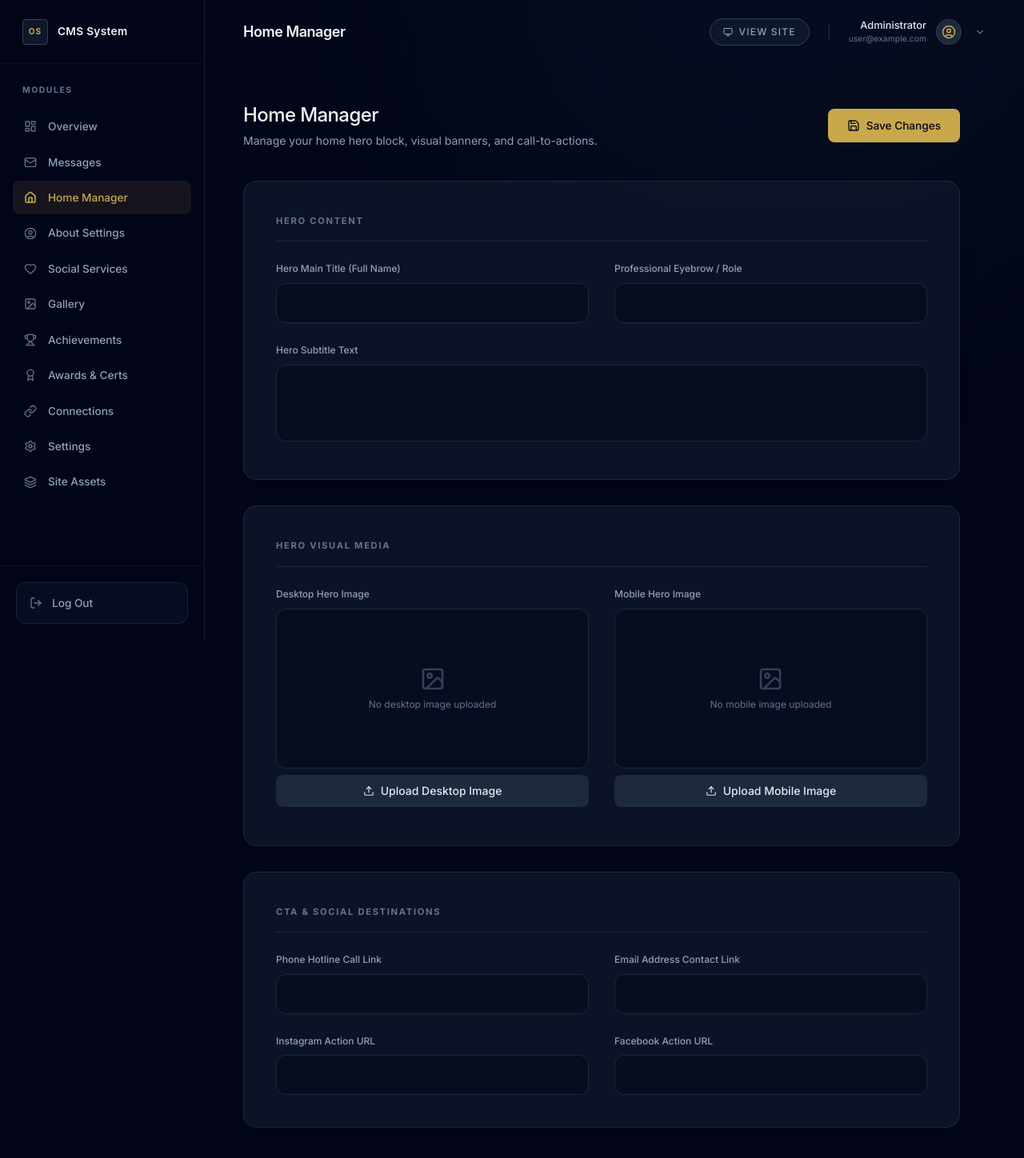
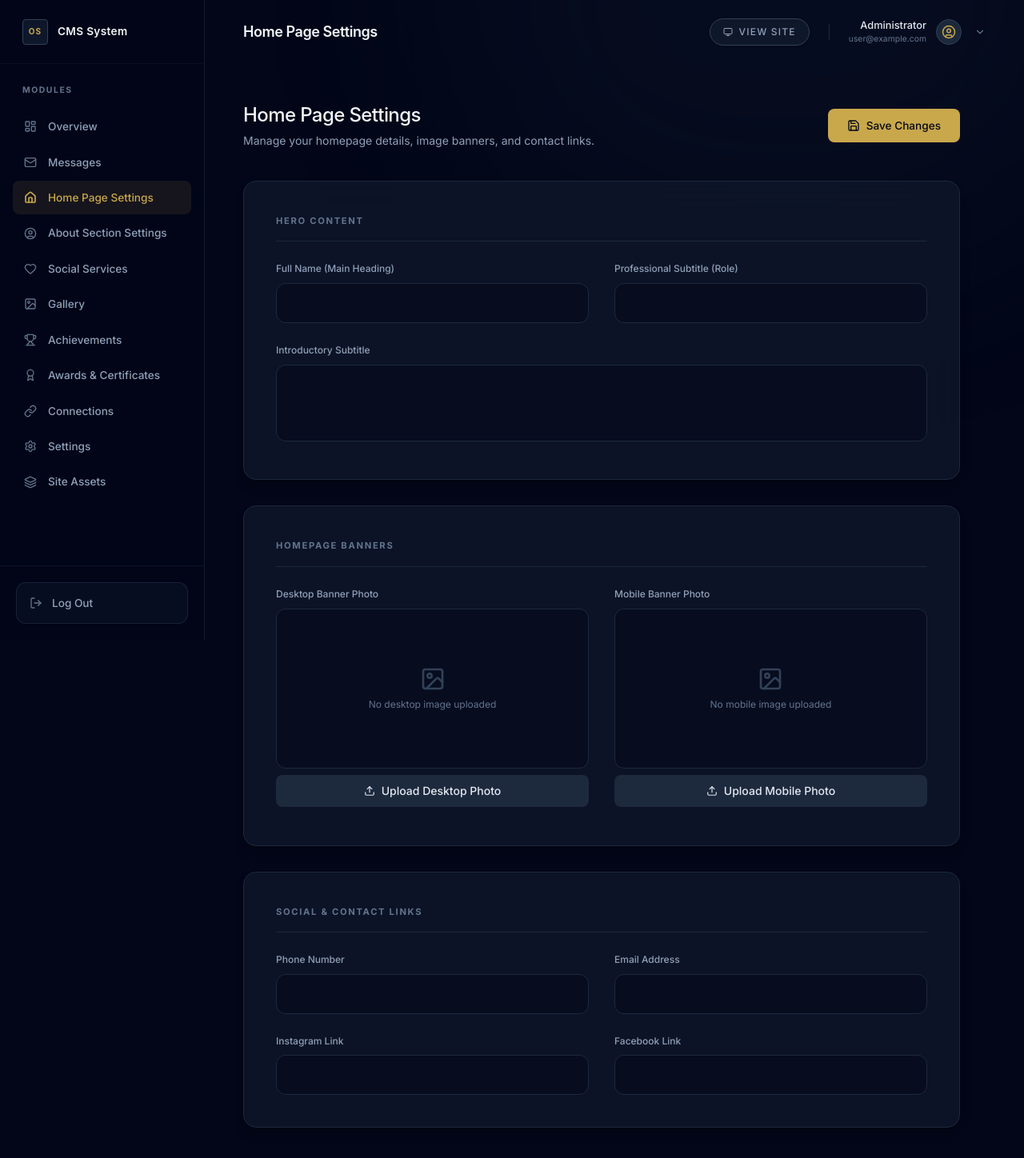
Before and after one commit to addielaruework-star/Mohd-Basharat, a React (Vite) app in the folder basharat ullaha/: page /admin/home in a window 1280 px wide. Shown: the top 1448 px of the page at 80% size. Built offline with nearby package versions, Linux system fonts and the light colour scheme; no server answers; the database is empty; sample sign-in values are in the browser's storage.

Commit message:
feat(cms): perform simplification pass on sidebar labels and manager headings/inputs for non-technical user ease

```diff
--- a/basharat ullaha/src/pages/admin/AdminLayout.jsx
+++ b/basharat ullaha/src/pages/admin/AdminLayout.jsx
@@ -13,12 +13,12 @@ import { db } from '../../lib/firebase';
 const navItems = [
   { to: '/admin/dashboard',    icon: LayoutDashboard, label: 'Overview', exact: true },
   { to: '/admin/messages',     icon: Mail,            label: 'Messages', badge: true },
-  { to: '/admin/home',         icon: HomeIcon,        label: 'Home Manager' },
-  { to: '/admin/about',        icon: UserCircle,      label: 'About Settings' },
+  { to: '/admin/home',         icon: HomeIcon,        label: 'Home Page Settings' },
+  { to: '/admin/about',        icon: UserCircle,      label: 'About Section Settings' },
   { to: '/admin/services',     icon: Heart,           label: 'Social Services' },
   { to: '/admin/gallery',      icon: ImageIcon,       label: 'Gallery' },
   { to: '/admin/achievements', icon: Trophy,          label: 'Achievements' },
-  { to: '/admin/recognition',  icon: Award,           label: 'Awards & Certs' },
+  { to: '/admin/recognition',  icon: Award,           label: 'Awards & Certificates' },
   { to: '/admin/connections',  icon: LinkIcon,        label: 'Connections' },
   { to: '/admin/settings',     icon: Settings,        label: 'Settings' },
   { to: '/admin/site-assets',  icon: Layers,          label: 'Site Assets' },
--- a/basharat ullaha/src/pages/admin/Dashboard.jsx
+++ b/basharat ullaha/src/pages/admin/Dashboard.jsx
@@ -6,13 +6,13 @@ import { collection, query, orderBy, limit, onSnapshot } from 'firebase/firestor
 
 const overviewActions = [
   { label: 'Messages Inbox', to: '/admin/messages', icon: Mail },
-  { label: 'Profile Settings', to: '/admin/profile', icon: UserCircle },
+  { label: 'About Section Settings', to: '/admin/about', icon: UserCircle },
   { label: 'Gallery Management', to: '/admin/gallery', icon: ImageIcon },
-  { label: 'Awards & Honors', to: '/admin/awards', icon: Award },
+  { label: 'Awards & Certificates', to: '/admin/recognition', icon: Award },
 ];
 
 const contentCards = [
-  { title: 'Update Biography', desc: 'Modify your personal bio and hero subtitle.', to: '/admin/profile', icon: UserCircle },
+  { title: 'Update Biography', desc: 'Modify your personal bio and hero subtitle.', to: '/admin/about', icon: UserCircle },
   { title: 'Upload Photos', desc: 'Add new images to your public gallery.', to: '/admin/gallery', icon: ImageIcon },
   { title: 'Add Achievement', desc: 'Record a new milestone in your career.', to: '/admin/achievements', icon: Trophy },
   { title: 'Manage Connections', desc: 'Update links to affiliated organizations.', to: '/admin/connections', icon: LinkIcon },
--- a/basharat ullaha/src/pages/admin/HomeManager.jsx
+++ b/basharat ullaha/src/pages/admin/HomeManager.jsx
@@ -123,8 +123,8 @@ export default function HomeManager() {
     <div className="max-w-4xl pb-12 animate-enter">
       <div className="mb-10 flex flex-col sm:flex-row justify-between items-start sm:items-center gap-6">
         <div>
-          <h2 className="font-sans font-medium text-2xl text-slate-100 tracking-tight">Home Manager</h2>
-          <p className="text-sm text-slate-400 mt-1.5">Manage your home hero block, visual banners, and call-to-actions.</p>
+          <h2 className="font-sans font-medium text-2xl text-slate-100 tracking-tight">Home Page Settings</h2>
+          <p className="text-sm text-slate-400 mt-1.5">Manage your homepage details, image banners, and contact links.</p>
         </div>
         <button
           onClick={handleSave}
@@ -155,18 +155,18 @@ export default function HomeManager() {
           <h3 className="text-[0.7rem] font-bold text-slate-500 uppercase tracking-[0.15em] mb-6 border-b border-slate-800 pb-4">Hero Content</h3>
           <div className="grid grid-cols-1 md:grid-cols-2 gap-8 mb-6">
             <div className="space-y-2">
-              <label className="block text-[0.75rem] font-medium text-slate-400">Hero Main Title (Full Name)</label>
+              <label className="block text-[0.75rem] font-medium text-slate-400">Full Name (Main Heading)</label>
               <input type="text" name="name" value={formData.name} onChange={handleChange}
                 className="w-full px-4 py-3 bg-slate-950/50 border border-slate-800 rounded-xl focus:outline-none focus:border-[#c9a84c]/50 focus:bg-slate-900 text-slate-200 transition-all text-[0.9rem]" />
             </div>
             <div className="space-y-2">
-              <label className="block text-[0.75rem] font-medium text-slate-400">Professional Eyebrow / Role</label>
+              <label className="block text-[0.75rem] font-medium text-slate-400">Professional Subtitle (Role)</label>
               <input type="text" name="role" value={formData.role} onChange={handleChange}
                 className="w-full px-4 py-3 bg-slate-950/50 border border-slate-800 rounded-xl focus:outline-none focus:border-[#c9a84c]/50 focus:bg-slate-900 text-slate-200 transition-all text-[0.9rem]" />
             </div>
           </div>
           <div className="space-y-2">
-            <label className="block text-[0.75rem] font-medium text-slate-400">Hero Subtitle Text</label>
+            <label className="block text-[0.75rem] font-medium text-slate-400">Introductory Subtitle</label>
             <textarea name="heroSubtitle" value={formData.heroSubtitle} onChange={handleChange} rows="3"
               className="w-full px-4 py-3 bg-slate-950/50 border border-slate-800 rounded-xl focus:outline-none focus:border-[#c9a84c]/50 focus:bg-slate-900 text-slate-200 transition-all text-[0.9rem] resize-none leading-relaxed"></textarea>
           </div>
@@ -174,12 +174,12 @@ export default function HomeManager() {
 
         {/* Hero Visual Banners */}
         <div className="bg-slate-900/80 backdrop-blur-xl rounded-2xl border border-slate-800 p-8 lg:p-10 shadow-lg shadow-black/20">
-          <h3 className="text-[0.7rem] font-bold text-slate-500 uppercase tracking-[0.15em] mb-6 border-b border-slate-800 pb-4">Hero Visual Media</h3>
+          <h3 className="text-[0.7rem] font-bold text-slate-500 uppercase tracking-[0.15em] mb-6 border-b border-slate-800 pb-4">Homepage Banners</h3>
           <div className="grid grid-cols-1 md:grid-cols-2 gap-8">
 
             {/* Desktop Hero Image */}
             <div className="space-y-2">
-              <label className="block text-[0.75rem] font-medium text-slate-400">Desktop Hero Image</label>
+              <label className="block text-[0.75rem] font-medium text-slate-400">Desktop Banner Photo</label>
               <div className="relative border border-slate-800 rounded-xl overflow-hidden bg-slate-950/50 h-[200px] flex items-center justify-center">
                 {formData.profileImage ? (
                   <>
@@ -206,14 +206,14 @@ export default function HomeManager() {
                 className="w-full mt-2 bg-slate-800 hover:bg-slate-700 text-slate-200 text-sm font-medium py-2.5 rounded-lg transition-colors flex items-center justify-center gap-2"
               >
                 <Upload size={14} />
-                Upload Desktop Image
+                Upload Desktop Photo
               </button>
               <input type="file" accept="image/*" ref={heroInputRef} onChange={(e) => handleImageUpload(e, 'hero')} className="hidden" />
             </div>
 
             {/* Mobile Hero Image */}
             <div className="space-y-2">
-              <label className="block text-[0.75rem] font-medium text-slate-400">Mobile Hero Image</label>
+              <label className="block text-[0.75rem] font-medium text-slate-400">Mobile Banner Photo</label>
               <div className="relative border border-slate-800 rounded-xl overflow-hidden bg-slate-950/50 h-[200px] flex items-center justify-center">
                 {formData.mobileHeroImage ? (
                   <>
@@ -240,7 +240,7 @@ export default function HomeManager() {
                 className="w-full mt-2 bg-slate-800 hover:bg-slate-700 text-slate-200 text-sm font-medium py-2.5 rounded-lg transition-colors flex items-center justify-center gap-2"
               >
                 <Upload size={14} />
-                Upload Mobile Image
+                Upload Mobile Photo
               </button>
               <input type="file" accept="image/*" ref={mobileInputRef} onChange={(e) => handleImageUpload(e, 'mobile')} className="hidden" />
             </div>
@@ -250,27 +250,27 @@ export default function HomeManager() {
 
         {/* CTA Contact & Action Buttons */}
         <div className="bg-slate-900/80 backdrop-blur-xl rounded-2xl border border-slate-800 p-8 lg:p-10 shadow-lg shadow-black/20">
-          <h3 className="text-[0.7rem] font-bold text-slate-500 uppercase tracking-[0.15em] mb-6 border-b border-slate-800 pb-4">CTA &amp; Social Destinations</h3>
+          <h3 className="text-[0.7rem] font-bold text-slate-500 uppercase tracking-[0.15em] mb-6 border-b border-slate-800 pb-4">Social &amp; Contact Links</h3>
           <div className="grid grid-cols-1 md:grid-cols-2 gap-8 mb-6">
             <div className="space-y-2">
-              <label className="block text-[0.75rem] font-medium text-slate-400">Phone Hotline Call Link</label>
+              <label className="block text-[0.75rem] font-medium text-slate-400">Phone Number</label>
               <input type="tel" name="phone" value={formData.phone} onChange={handleChange}
                 className="w-full px-4 py-3 bg-slate-950/50 border border-slate-800 rounded-xl focus:outline-none focus:border-[#c9a84c]/50 focus:bg-slate-900 text-slate-200 transition-all text-[0.9rem] font-mono" />
             </div>
             <div className="space-y-2">
-              <label className="block text-[0.75rem] font-medium text-slate-400">Email Address Contact Link</label>
+              <label className="block text-[0.75rem] font-medium text-slate-400">Email Address</label>
               <input type="email" name="email" value={formData.email} onChange={handleChange}
                 className="w-full px-4 py-3 bg-slate-950/50 border border-slate-800 rounded-xl focus:outline-none focus:border-[#c9a84c]/50 focus:bg-slate-900 text-slate-200 transition-all text-[0.9rem] font-mono" />
             </div>
           </div>
           <div className="grid grid-cols-1 md:grid-cols-2 gap-8">
             <div className="space-y-2">
-              <label className="block text-[0.75rem] font-medium text-slate-400">Instagram Action URL</label>
+              <label className="block text-[0.75rem] font-medium text-slate-400">Instagram Link</label>
               <input type="url" name="instagram" value={formData.instagram} onChange={handleChange}
                 className="w-full px-4 py-3 bg-slate-950/50 border border-slate-800 rounded-xl focus:outline-none focus:border-[#c9a84c]/50 focus:bg-slate-900 text-slate-200 transition-all text-[0.9rem]" />
             </div>
             <div className="space-y-2">
-              <label className="block text-[0.75rem] font-medium text-slate-400">Facebook Action URL</label>
+              <label className="block text-[0.75rem] font-medium text-slate-400">Facebook Link</label>
               <input type="url" name="facebook" value={formData.facebook} onChange={handleChange}
                 className="w-full px-4 py-3 bg-slate-950/50 border border-slate-800 rounded-xl focus:outline-none focus:border-[#c9a84c]/50 focus:bg-slate-900 text-slate-200 transition-all text-[0.9rem]" />
             </div>
```
Also changed, not shown: basharat ullaha/src/pages/admin/SocialServicesManager.jsx (+16 -16 lines).
